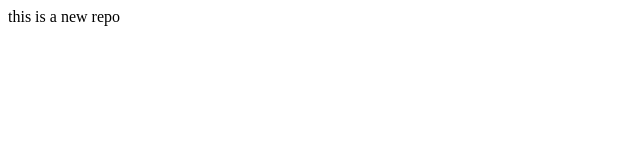
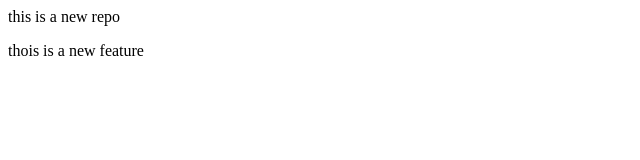
Before and after one commit to sulavgirii02/localrepo, a plain HTML site: page index.html in a window 1280 px wide. Shown: the whole page, without its empty margins (0-640 px from the left). Drawn offline with Linux system fonts and the light colour scheme.

Commit message:
added new feature

```diff
--- a/index.html
+++ b/index.html
@@ -1 +1,2 @@
 <p>this is a new repo</p>
+<p> thois is a new feature</p>
```
